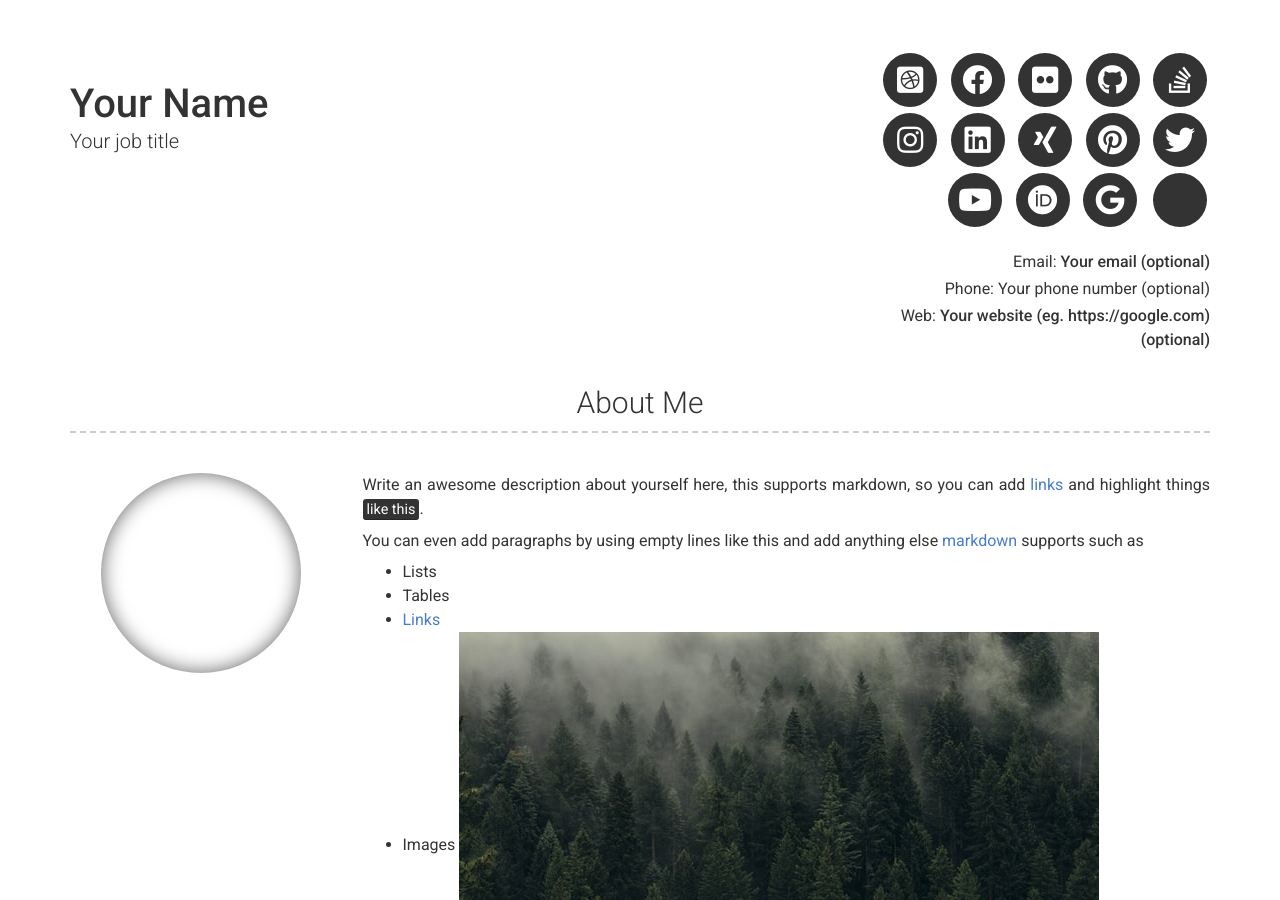
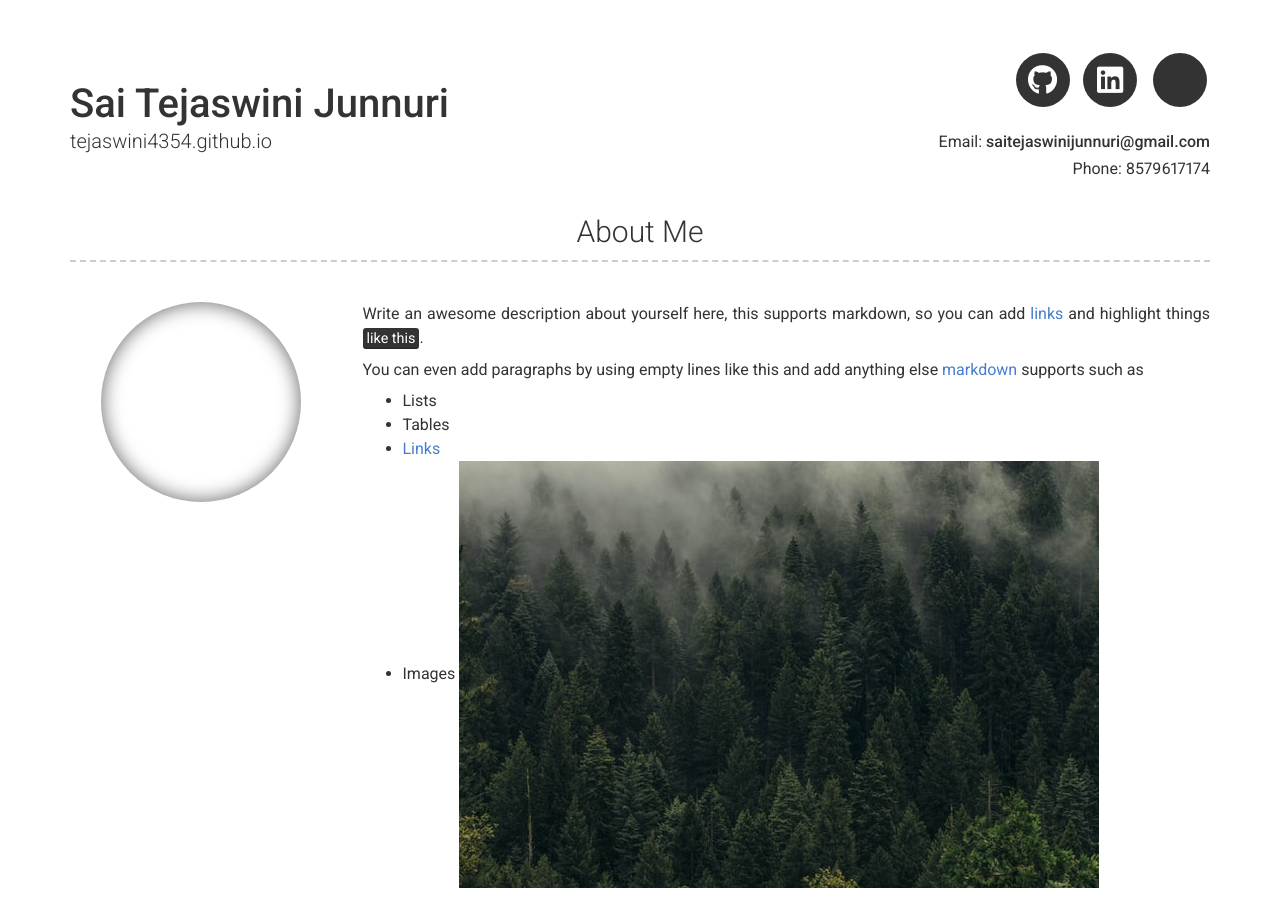
Before and after one commit to tejaswini4354/tejaswini4354.github.io, a Jekyll site: the page built from index.md, in a window 1280 px wide and 900 px high. Built offline with Jekyll 4.4.1, drawn with Linux system fonts in a browser that asks for light colours; nearby versions of some CDN libraries; some of the changed text lies outside the part shown.

Commit message:
Update _config.yml

```diff
--- a/_config.yml
+++ b/_config.yml
@@ -6,32 +6,19 @@ repository: Git repository where your resume will be hosted, only required if yo
 version: 2
 
 # Personal info
-name: Your Name
-title: Your job title
-email: Your email (optional)
+name: Sai Tejaswini Junnuri
+email: saitejaswinijunnuri@gmail.com
 # email_title: Email (Email title override)
-phone: Your phone number (optional)
+phone: 8579617174
 # phone_title: Phone (Phone title override)
-website: Your website (eg. https://google.com)(optional)
 # website_title: Web (Website title override)
 
 # Dark Mode (true/false/never)
 darkmode: false
 
 # Social links
-twitter_username: jekyllrb
-github_username:  jekyll
-stackoverflow_username: "00000001"
-dribbble_username: jekyll
-facebook_username: jekyll
-flickr_username: jekyll
-instagram_username: jekyll
-linkedin_username: jekyll
-xing_username: jekyll
-pinterest_username: jekyll
-youtube_username: jekyll
-orcid_username: 0000-0000-0000-0000
-googlescholar_username: D847cGsAAAAJ
+github_username:  tejaswini4354
+linkedin_username: junnuri-sai-tejaswini-849748147
 
 # Additional icon links
 additional_links:
```
